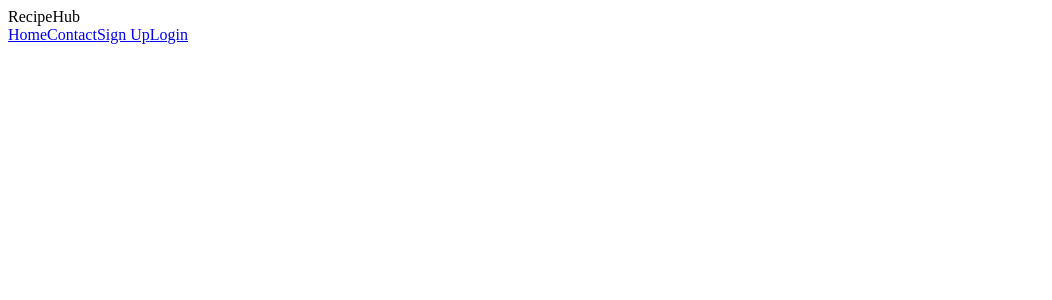
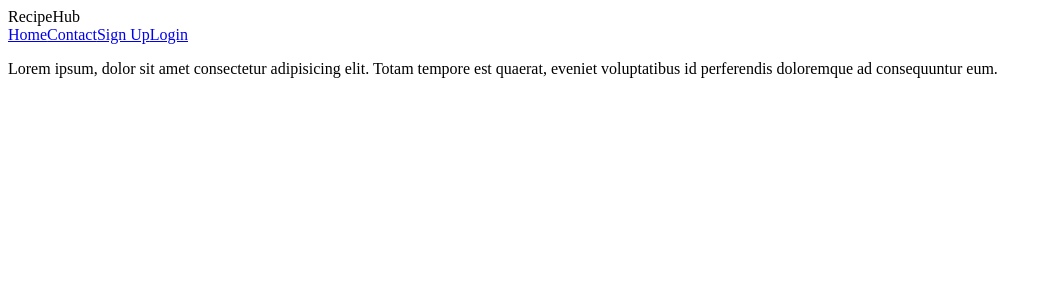
Before and after one commit to Co-Lab-You-Belong-in-Tech/RecipeHub-Frontend, a React (Create React App) app in the folder recipehubcode/: page / in a window 1280 px wide. Shown: the top 300 px of the page, without its empty margins (0-1052 px from the left). Built offline with nearby package versions, Linux system fonts and the light colour scheme.

Commit message:
got rid of some errors blocking production build

```diff
--- a/recipehubcode/package.json
+++ b/recipehubcode/package.json
@@ -3,6 +3,7 @@
   "version": "0.1.0",
   "private": true,
   "dependencies": {
+    "@formspree/react": "^2.2.3",
     "@testing-library/jest-dom": "^5.14.1",
     "@testing-library/react": "^11.2.7",
     "@testing-library/user-event": "^12.8.3",
--- a/recipehubcode/src/App.js
+++ b/recipehubcode/src/App.js
@@ -1,17 +1,20 @@
 import React, { useState } from 'react';
 import { Container, Nav, Navbar } from 'react-bootstrap';
 import { Link, Route, BrowserRouter as Router, Switch } from 'react-router-dom';
-// import Contact from './pages/contactPage';
+// import ContactPage from './pages/contactPage';
 // import Login from './pages/loginPage';
-// import HomePageContent from './components/homePageContent';
+import HomePageContent from './components/homePageContent';
 // import SignUp from './pages/signUpPage';
 import { curRentState } from './assets/pageTitles';
 import './components/App.css';
+import { FormspreeProvider } from '@formspree/react';
 
-function App() {
+function App({ ContactPage, pageProps }) {
   // const [loggedIn, setLoggedIn] = useState(false);
+
+  //eslint-disable-next-line
   const [currentState, setCurrentState] = useState({ ...curRentState });
-  console.log('my state', currentState);
+
   return (
     <Switch>
       <Router>
@@ -38,16 +41,16 @@ function App() {
           <Route
             path='/'
             exact
-            // render={() => (
-            //   <HomePageContent
-            //     title={currentState.home.title}
-            //     text={currentState.home.text}
-            //   />
-            // )}
+            render={() => (
+              <HomePageContent
+                title={currentState.home.title}
+                text={currentState.home.text}
+              />
+            )}
           />
           <Route
             path='/Contact'
-            // render={() => <Contact title={currentState.contact.title} text={currentState.contact.text} />}
+            // render={() => <ContactPage title={currentState.contact.title} text={currentState.contact.text} />}
           />
           <Route
             path='/Sign Up Today!'
--- a/recipehubcode/src/components/homePageContent.js
+++ b/recipehubcode/src/components/homePageContent.js
@@ -0,0 +1,15 @@
+import React, { useState } from 'react';
+import { curRentState } from '../assets/pageTitles';
+
+const HomePageContent = () => {
+  //eslint-disable-next-line
+  const [currentInfo, setCurrentInfo] = useState({ ...curRentState });
+
+  return (
+    <div className='Home-Content'>
+      <p>{currentInfo.home.text}</p>
+    </div>
+  );
+};
+
+export default HomePageContent;
```
Also changed, not shown: recipehubcode/src/components/contactForm.js (added), 1 other file (tests, documents, lock files or other folders).
